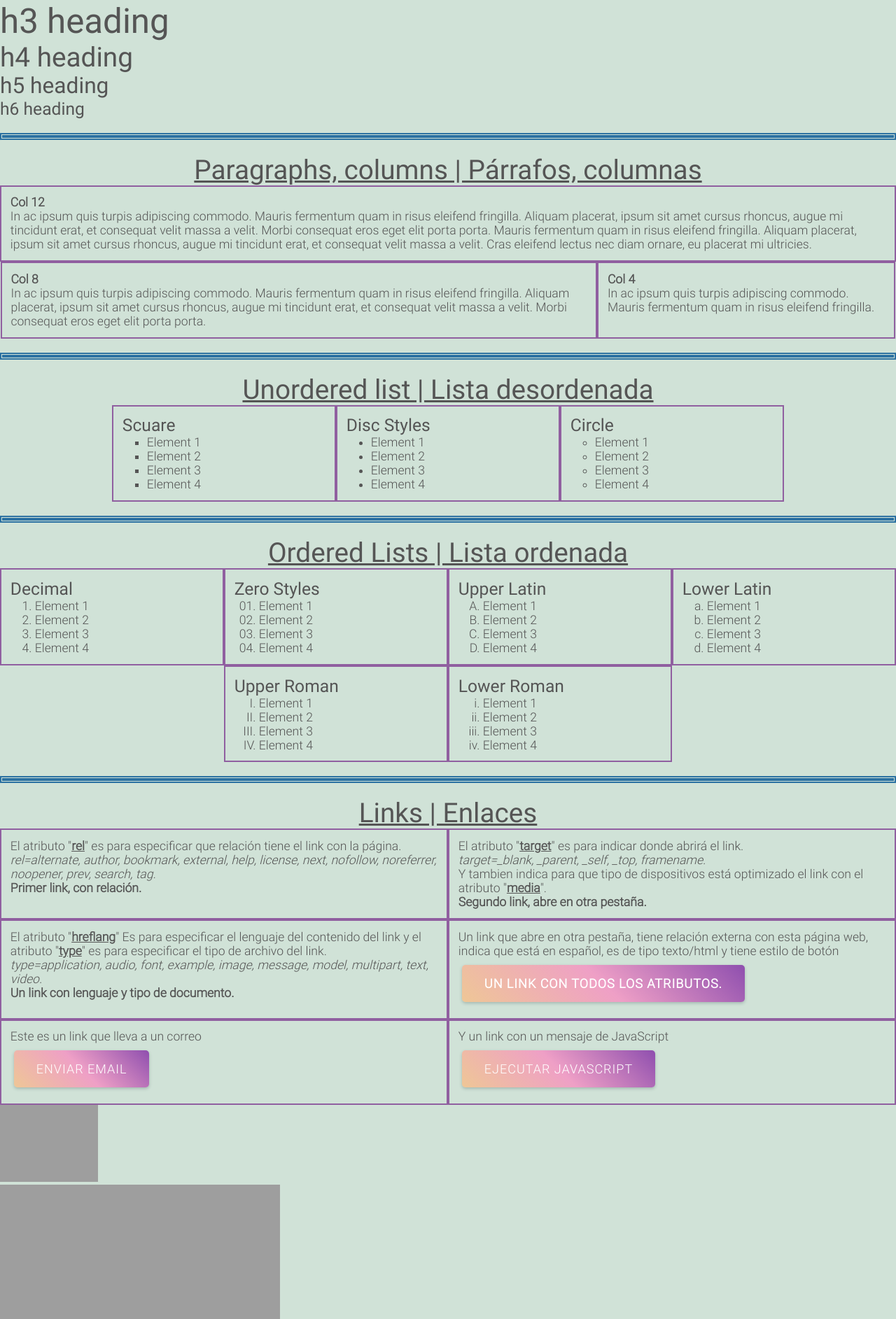
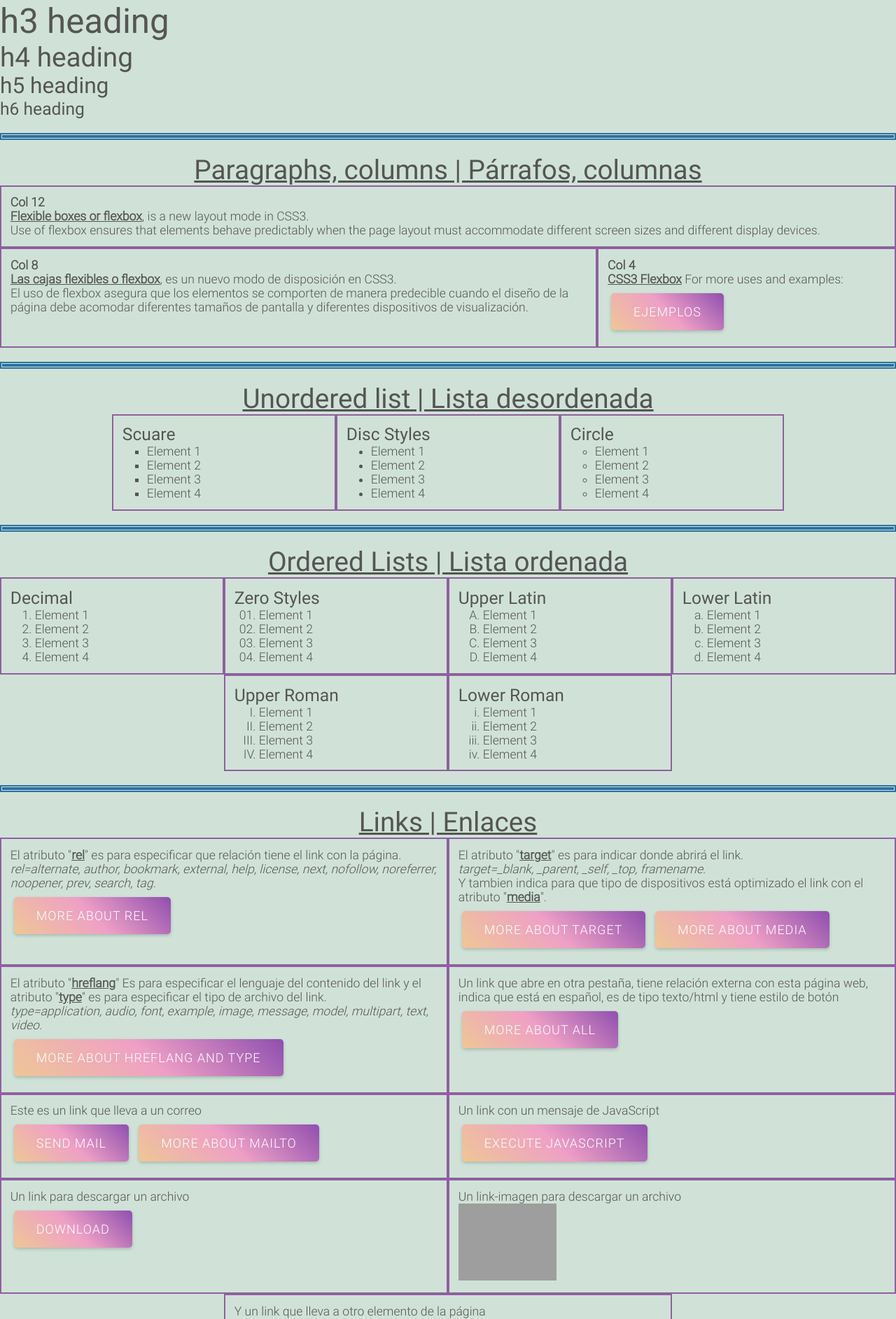
Before and after one commit to susananzth/MyGuide, a PHP site: page / in a window 1280 px wide. Shown: the part 595-2480 px from the top of the page at 70% size. Run offline with PHP 8.4, Linux system fonts and the light colour scheme; grey boxes are pictures that could not be loaded.

Commit message:
Completando sección de links

```diff
--- a/css/style.css
+++ b/css/style.css
@@ -44,7 +44,9 @@ h5{ font-size: 180%;} h6{ font-size: 140%;}
 
 /* LINKS */
 a{ color: #555555; text-decoration: none;}
-a:hover, a:focus{ text-decoration: underline #5e3263; color: #444444;}
+a:hover, a:focus, a:link, a.visited{color: #444444; cursor: auto;}
+a:hover { text-decoration: underline #b700ad}
+/* BUTTONS */
 a.btn { background: linear-gradient(45deg, rgba(255,184,115,0.65) 0%,
                                            rgba(255,124,189,0.65) 50%,
                                            rgba(108,0,153,0.65) 100%);
@@ -81,9 +83,9 @@ table{ border-spacing: 0;}
     flex-wrap: wrap; -webkit-justify-content: center;
     justify-content: center; width: auto; height: auto;}
 .col-12{ width: 100%;}
-.col-8{ width: 66.6%;}
+.col-8{ width: 66.66%;}
 .col-6{ width: 50%;}
-.col-4{ width: 33.3%;}
+.col-4{ width: 33.33%;}
 .col-3{ width: 25%}
 .col-12, .col-8, .col-6, .col-4, .col-3{ height: auto; padding: 1%; box-sizing: border-box;
     border: 2px #905fa0 solid;}
--- a/index.html
+++ b/index.html
@@ -39,27 +39,31 @@
         <div class="flex-container">
             <div class="col-12">
                 <strong>Col 12</strong>
-                <p class="">In ac ipsum quis turpis adipiscing commodo.
-                    Mauris fermentum quam in risus eleifend fringilla.
-                    Aliquam placerat, ipsum sit amet cursus rhoncus, augue mi tincidunt
-                    erat, et consequat velit massa a velit. Morbi consequat eros eget
-                    elit porta porta. Mauris fermentum quam in risus eleifend
-                    fringilla. Aliquam placerat, ipsum sit amet cursus
-                    rhoncus, augue mi tincidunt erat, et consequat velit massa a velit.
-                    Cras eleifend lectus nec diam ornare, eu placerat mi ultricies.</p>
+                <p class=""><u>Flexible boxes or flexbox</u>,
+                    is a new layout mode in CSS3.
+                    <br>
+                    Use of flexbox ensures that elements behave predictably when the
+                    page layout must accommodate different screen sizes and different
+                    display devices.</p>
             </div>
             <div class="col-8">
                 <strong>Col 8</strong>
-                <p class="">In ac ipsum quis turpis adipiscing commodo.
-                    Mauris fermentum quam in risus eleifend fringilla.
-                    Aliquam placerat, ipsum sit amet cursus rhoncus, augue mi tincidunt
-                    erat, et consequat velit massa a velit. Morbi consequat eros eget
-                    elit porta porta.</p>
+                <p class=""><u>Las cajas flexibles o flexbox</u>,
+                    es un nuevo modo de disposición en CSS3.
+                    <br>
+                    El uso de flexbox asegura que los elementos se comporten de manera
+                    predecible cuando el diseño de la página debe acomodar diferentes
+                    tamaños de pantalla y diferentes dispositivos de visualización.</p>
             </div>
             <div class="col-4">
                 <strong>Col 4</strong>
-                <p class="">In ac ipsum quis turpis adipiscing commodo.
-                    Mauris fermentum quam in risus eleifend fringilla.</p>
+                <p class=""><u>CSS3 Flexbox</u>
+                    For more uses and examples: <br>
+                    <a href="https://www.w3schools.com/css/css3_flexbox.asp"
+                                 rel="help" target="_blank" class="btn" hreflang="en"
+                       type="text/html">
+                        Ejemplos
+                    </a></p>
             </div>
         </div>
     </div>
@@ -162,7 +166,7 @@
     <div>
         <h4 class="title text-center">Links | Enlaces</h4>
         <!-- LINK DONDE ESPECIFICA QUE RELACION TIENE EL LINK CON LA PAGINA
-        more: https://www.w3schools.com/tags/att_a_rel.asp-->
+        more: -->
         <div class="flex-container">
             <div class="col-6">
                 <p>El atributo "<u>rel</u>" es para especificar que relación tiene el
@@ -170,79 +174,90 @@
                     <em>rel=alternate, author, bookmark,
                         external, help, license, next, nofollow, noreferrer,
                         noopener, prev, search, tag.</em></p>
-                <strong>
-                    <a href="http://www.twitter.com" rel="external">Primer link,
-                        con relación.</a>
-                </strong>
-
+                <a href="https://www.w3schools.com/tags/att_a_rel.asp"
+                   rel="external" target="_blank" class="btn">More about rel</a>
             </div>
             <!-- UN LINK QUE ABRE EN OTRA PESTAÑA Y ESPECIFICA EN QUE DISPOSITIVO
-             ESTA OPTIMIZADO
-            more: https://www.w3schools.com/tags/att_a_target.asp
-                  https://www.w3schools.com/tags/att_a_media.asp-->
+             ESTA OPTIMIZADO -->
             <div class="col-6">
                 <p>El atributo "<u>target</u>" es para indicar donde abrirá el link.
                     <br><em>target=_blank, _parent, _self, _top, framename.</em>
                     <br> Y tambien indica para que tipo de dispositivos está optimizado
                     el link con el atributo "<u>media</u>".</p>
-                <strong>
-                    <a href="http://www.twitter.com" target="_blank"
-                       media="print and (resolution:300dpi)">Segundo link,
-                        abre en otra pestaña.</a>
-                </strong>
+                <a href="https://www.w3schools.com/tags/att_a_target.asp"
+                   target="_blank" class="btn">More about target</a>
+                <a href="https://www.w3schools.com/tags/att_a_media.asp" target="_blank"
+                   media="print and (resolution:300dpi)" class="btn">
+                    More about media</a>
             </div>
             <!-- UN LINK QUE ESPECIFICA EL LENGUAJE DEL CONTENIDO DEL LINK
-            Y QUE TIPO DE ARCHIVO ES EL LINK
-            more: http://www.iana.org/assignments/media-types/media-types.xhtml-->
+            Y QUE TIPO DE ARCHIVO ES EL LINK -->
             <div class="col-6">
                 <p>El atributo "<u>hreflang</u>" Es para especificar el lenguaje del
                     contenido del link y el atributo "<u>type</u>" es para especificar
                     el tipo de archivo del link. <br>
                     <em>type=application, audio, font, example, image, message,
                         model, multipart, text, video.</em></p>
-                <strong>
-                    <a href="http://www.twitter.com" hreflang="en"
-                       type="text/html">Un link con lenguaje y tipo de documento.</a>
-                </strong>
+                <a href="http://www.iana.org/assignments/media-types/media-types.xhtml"
+                   hreflang="en" type="text/html" target="_blank" class="btn">
+                    More about hreflang and type</a>
             </div>
             <!-- UN LINK CON TODOS LOS ATRIBUTOS -->
             <div class="col-6">
                 <p>Un link que abre en otra pestaña, tiene relación externa con esta
                     página web, indica que está en español, es de tipo texto/html
                     y tiene estilo de botón</p>
-                <strong>
-                    <a href="http://www.twitter.com" rel="external" target="_blank"
-                       hreflang="es" type="text/html" class="btn">
-                        Un link con todos los atributos.</a>
-                </strong>
+                <a href="https://www.w3schools.com/tags/tag_a.asp" rel="external"
+                   target="_blank" hreflang="en" type="text/html" media="all" class="btn">
+                    More about all</a>
             </div>
+            <!-- UN LINK PARA ENVIAR MENSAJE A UN CORREO -->
             <div class="col-6">
                 <p>Este es un link que lleva a un correo</p>
                 <a href="mailto:someone@example.com?Subject=Hello%20again"
-                   target="_top" class="btn">Enviar Email</a>
+                   target="_top" class="btn">Send mail</a>
+                <a href="https://www.w3schools.com/tags/tryit.asp?filename=tryhtml_link_mailto2"
+                   rel="external" target="_blank" hreflang="en" type="text/html"
+                   media="all" class="btn">More about mailto</a>
             </div>
+            <!-- UN LINK QUE EJECUTA CUN CODIGO JAVASCRIPT -->
             <div class="col-6">
-                <p>Y un link con un mensaje de JavaScript</p>
+                <p>Un link con un mensaje de JavaScript</p>
                 <a href="javascript:alert('Hello World!');"
-                   class="btn">Ejecutar JavaScript</a>
+                   class="btn">Execute JavaScript</a>
+            </div>
+            <!-- UN LINK QUE DESCARGA UN ARCHIVO -->
+            <div class="col-6">
+                <p>Un link para descargar un archivo</p>
+                <a class="btn" href="img/fondo_cafe.jpg" target="_blank"
+                   download>Download</a>
+            </div>
+            <!-- UN LINK-IMAGEN QUE DESCARGA UN ARCHIVO -->
+            <div class="col-6">
+                <p>Un link-imagen para descargar un archivo</p>
+                <a class="" href="img/fondo_cafe.jpg" target="_blank" download>
+                    <img src="img/fondo_cafe.jpg" alt="Taza de café"
+                         width="140" height="110" border="0">
+                </a>
+            </div>
+            <!-- UN LINK QUE LLEVA A OTRA SECCION DE LA PAGINA -->
+            <div class="col-6">
+                <p>Y un link que lleva a otro elemento de la página</p>
+                <a href="#foo" id="ft"
+                   rel="bookmark" media="all" class="btn">Go to footer</a>
             </div>
         </div>
-        <!-- UN LINK CON UNA IMAGEN CON ESTILOS HTML QUE ABRE
-        EN OTRA PESTAÑA Y DESCARGA LA IMAGEN -->
-        <div class="">
-            <a class="" href="#" target="_blank" download>
-                <img src="img/fondo_cafe.jpg" alt="Taza de café"
-                     width="140" height="110" border="0">
-            </a>
-        </div>
+    </div>
+</section>
+<hr>
+<section>
+    <div>
         <!-- UNA IMAGEN CON ESTILOS CSS -->
         <div class="">
             <a class="" href="#" target="_blank">
                 <img src="img/fondo_cafe.jpg" alt="Taza de café" >
             </a>
         </div>
-
-
     </div>
 </section>
 <hr>
@@ -267,5 +282,9 @@
     </table>
 </div>
 <hr>
+<footer>
+    <a href="#ft" id="foo"
+       rel="bookmark" media="all" class="btn">Go to Links</a>
+</footer>
 </body>
 </html>
```
